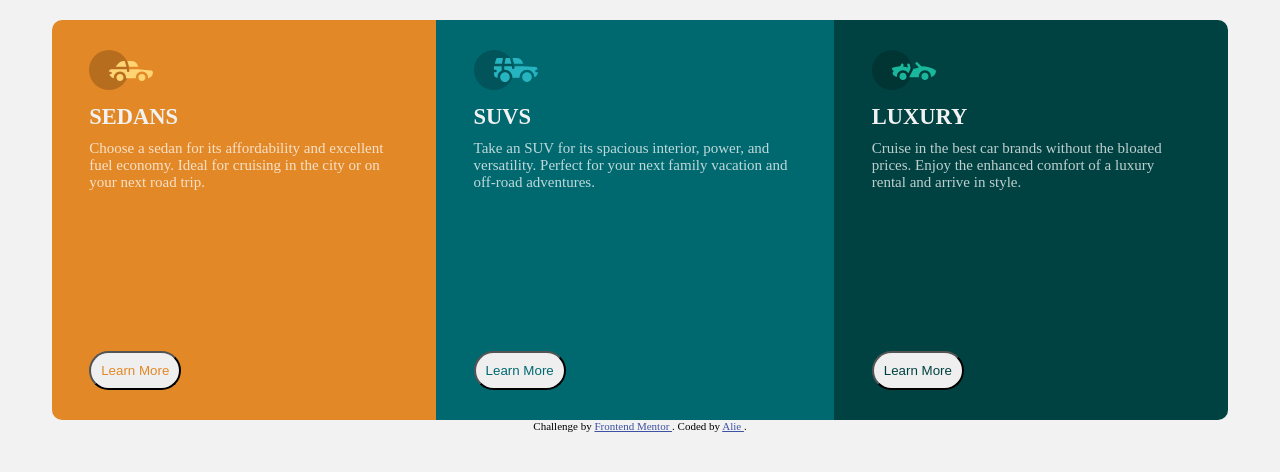
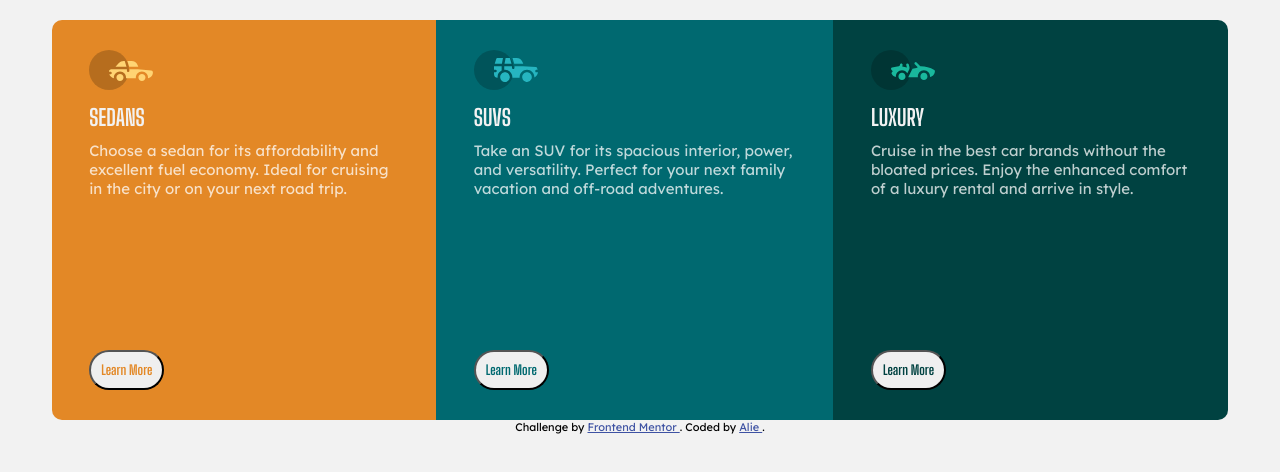
Before and after one commit to AlieNeon/EnfocatJavaBootcamp, a plain HTML site: page css/Ejercicio26/index.html in a window 1280 px wide. Drawn offline with Linux system fonts and the light colour scheme.

Commit message:
Deberes corregidos :3c

```diff
--- a/css/Ejercicio26/style.css
+++ b/css/Ejercicio26/style.css
@@ -1,4 +1,3 @@
-@import url("https://fonts.googleapis.com/css2?family=Lexend+Deca&display=swap");
 @import url("https://fonts.googleapis.com/css2?family=Big+Shoulders+Display:wght@700&family=Lexend+Deca&display=swap");
 
 * {
@@ -7,6 +6,7 @@
 }
 
 body {
+  font-family: "Lexend Deca";
   padding: 20px;
   font-size: 15px;
   background-color: hsl(0, 0%, 95%);
@@ -20,6 +20,7 @@ p {
 
 h2,
 button {
+  font-family: "Big Shoulders Display";
   color: hsl(0, 0%, 95%);
 }
 
```
